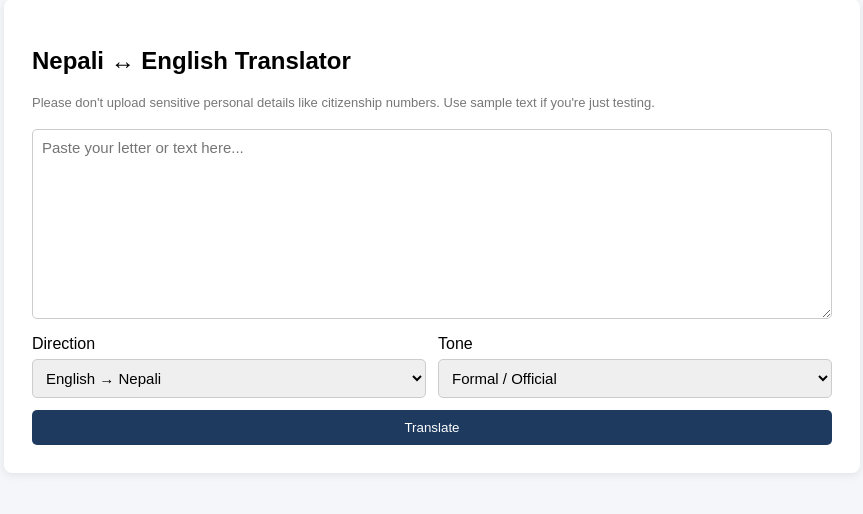
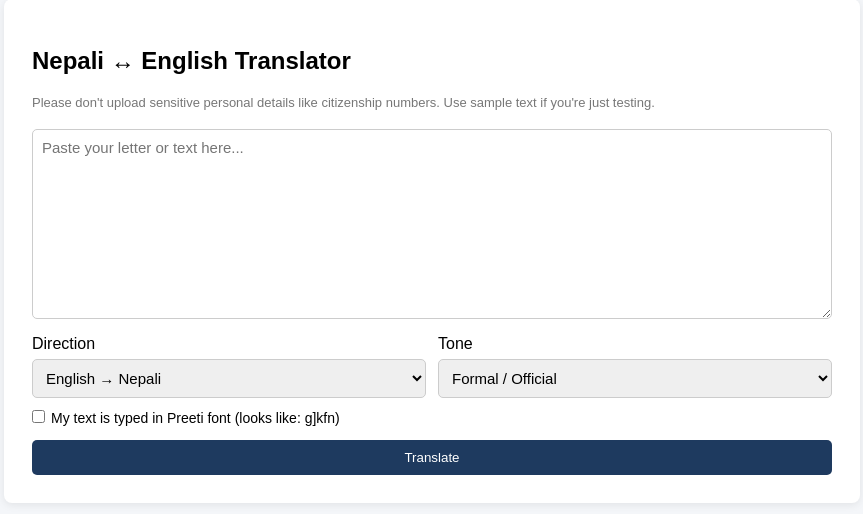
Before and after one commit to Cma-13/nepali-english-translator, a Django app: page / in a window 1280 px wide. Shown: the part 88-602 px from the top of the page, without its empty margins (208-1071 px from the left). Run offline with Django 5.2, Linux system fonts and the light colour scheme; the visitor is signed in with stand-in values (Sample User, id 1).

Commit message:
feat: add preeti checkbox to translator page

```diff
--- a/templates/translator/translate.html
+++ b/templates/translator/translate.html
@@ -14,6 +14,7 @@
     .copy-btn.copied { background: #16a34a; color: white; }
     .copy-btn.failed { background: #dc2626; color: white; }
     .note { font-size: 13px; color: #777; }
+    .check { font-size: 14px; margin: 0 0 14px; }
 </style>
 
 <h2>Nepali ↔ English Translator</h2>
@@ -34,6 +35,11 @@
             {{ form.tone }}
         </div>
     </div>
+
+    <p class="check">
+        <label>{{ form.is_preeti }}{{ form.is_preeti.label }}</label>
+    </p>
+    {{ form.is_preeti.errors }}
 
     <button type="submit" class="btn">Translate</button>
 </form>
```
